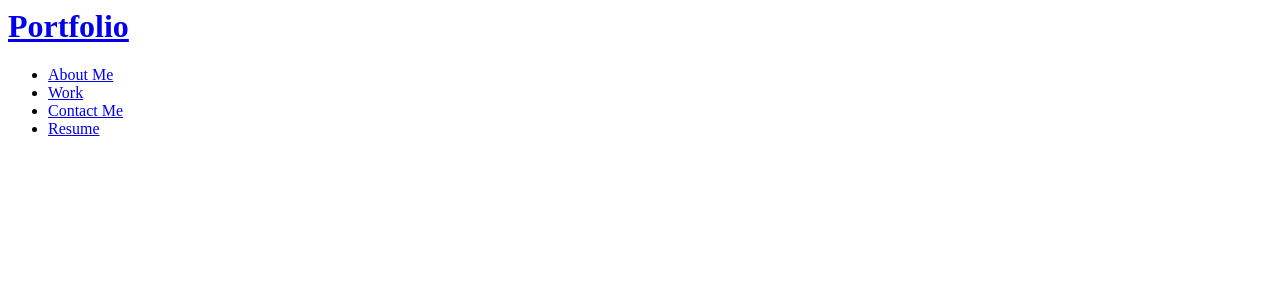
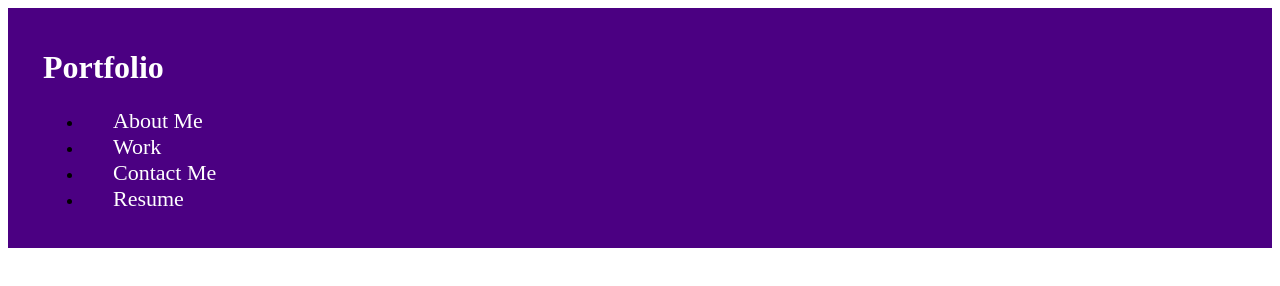
Before and after one commit to jinjoolee1/Emma-portfolio-project, a plain HTML site: page index.html in a window 1280 px wide. Drawn offline with Linux system fonts and the light colour scheme; files that its build step writes are made by us from their sources.

Commit message:
initial css styles added

```diff
--- a/assets/style.css
+++ b/assets/style.css
@@ -0,0 +1,14 @@
+header {
+    padding: 20px 35px;
+    background-color: indigo;
+}
+header nav ul li a {
+    margin: 0 30px;
+    font-weight: lighter;
+    font-size: 22px;
+}
+
+header a {
+    text-decoration: none;
+    color: #FFFFFF;
+}
--- a/index.html
+++ b/index.html
@@ -1,5 +1,5 @@
 <body>
-    <!-- navigation-->
+
     <header>
         <meta charset="UTF-8" />
         <link rel="stylesheet" href="./assets/css/style.css" />
@@ -7,11 +7,10 @@
         <h1>
             <a href="/">Portfolio</a>
         </h1>
-        <nav><!-- Unordered list element -->
+        <nav>
         <ul>
-            <!-- List item element -->
+
             <li>
-                <!-- Anchor element -->
                 <a href="#about-me">About Me</a>
             </li>
             <li>
```
